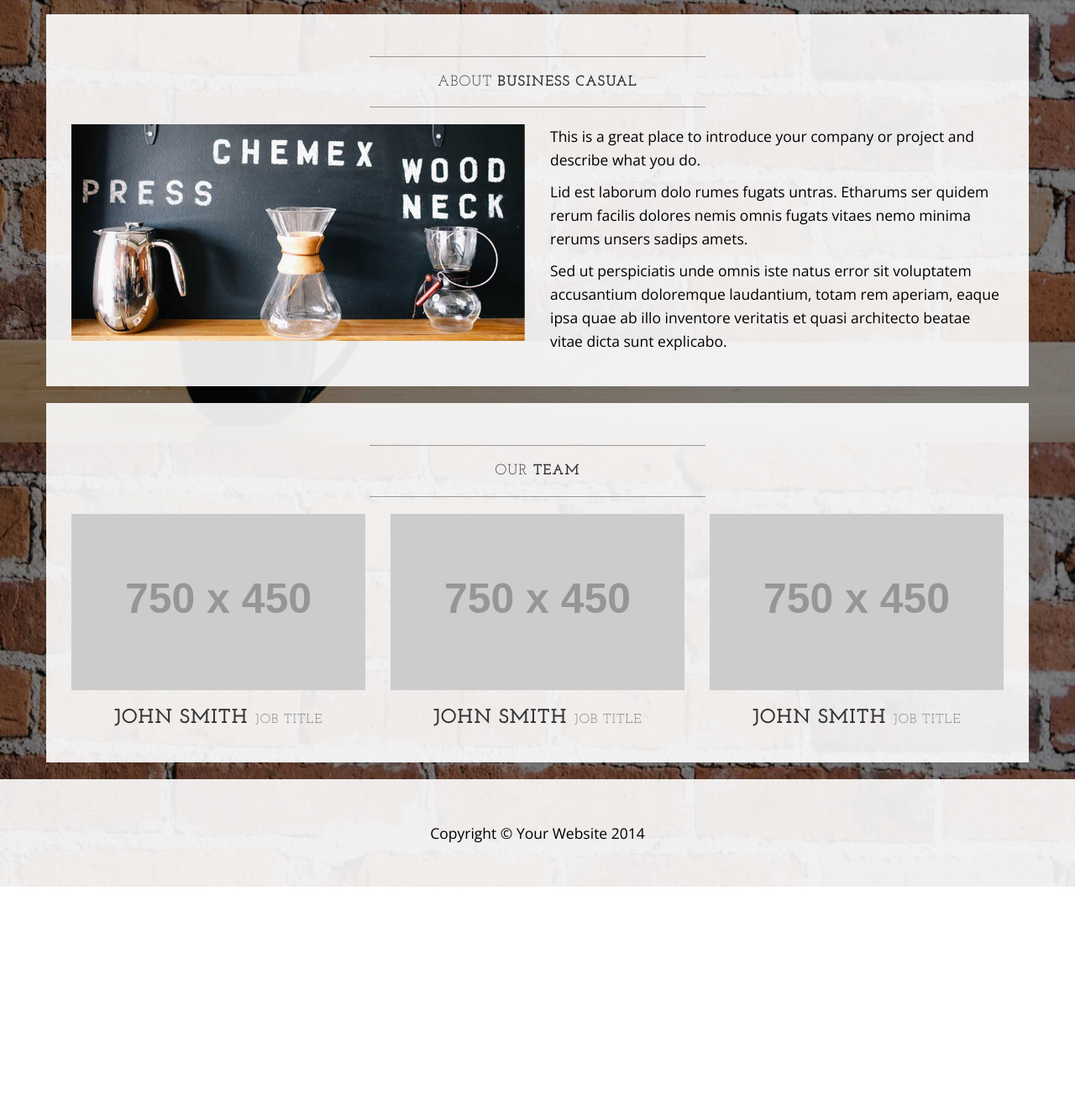
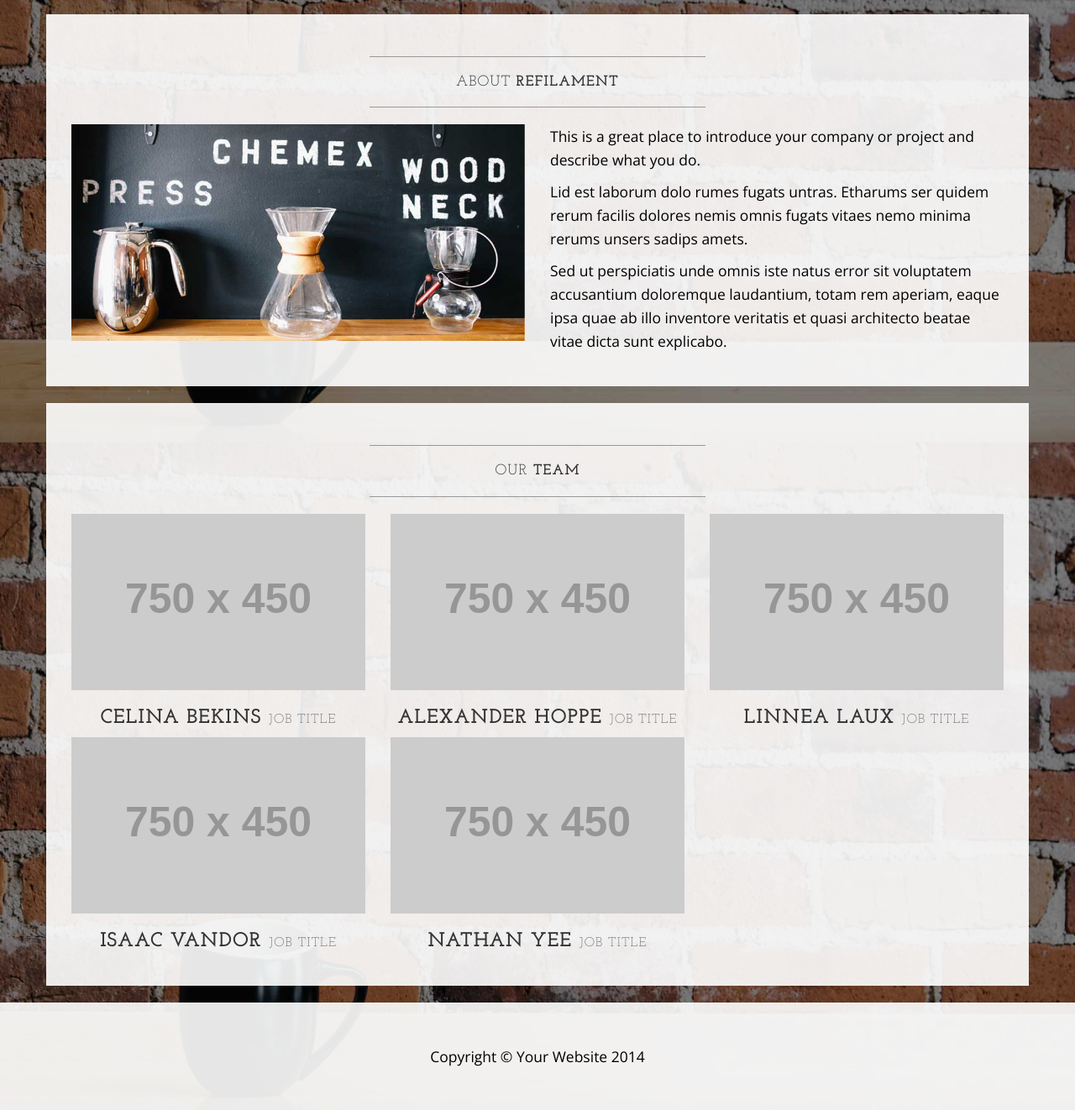
Before and after one commit to songbird175/ReFilament, a plain HTML site: page website/about.html in a window 1280 px wide. Shown: the part 273-1595 px from the top of the page at 84% size. Before the commit the page ends 1329 px from the top, so only its background shows below. Drawn offline with nearby package versions, Linux system fonts and the light colour scheme; placeholder pictures from the web are drawn by us.

Commit message:
Added team members to about page

```diff
--- a/website/about.html
+++ b/website/about.html
@@ -9,7 +9,7 @@
     <meta name="description" content="">
     <meta name="author" content="">
 
-    <title>About - Business Casual - Start Bootstrap Theme</title>
+    <title>About - ReFilament - PoE 2016</title>
 
     <!-- Bootstrap Core CSS -->
     <link href="css/bootstrap.min.css" rel="stylesheet">
@@ -18,8 +18,10 @@
     <link href="css/business-casual.css" rel="stylesheet">
 
     <!-- Fonts -->
-    <link href="https://fonts.googleapis.com/css?family=Open+Sans:300italic,400italic,600italic,700italic,800italic,400,300,600,700,800" rel="stylesheet" type="text/css">
-    <link href="https://fonts.googleapis.com/css?family=Josefin+Slab:100,300,400,600,700,100italic,300italic,400italic,600italic,700italic" rel="stylesheet" type="text/css">
+    <link href="https://fonts.googleapis.com/css?family=Open+Sans:300italic,400italic,600italic,700italic,800italic,400,300,600,700,800"
+        rel="stylesheet" type="text/css">
+    <link href="https://fonts.googleapis.com/css?family=Josefin+Slab:100,300,400,600,700,100italic,300italic,400italic,600italic,700italic"
+        rel="stylesheet" type="text/css">
 
     <!-- HTML5 Shim and Respond.js IE8 support of HTML5 elements and media queries -->
     <!-- WARNING: Respond.js doesn't work if you view the page via file:// -->
@@ -32,8 +34,8 @@
 
 <body>
 
-    <div class="brand">Business Casual</div>
-    <div class="address-bar">3481 Melrose Place | Beverly Hills, CA 90210 | 123.456.7890</div>
+    <div class="brand">ReFilament</div>
+    <div class="address-bar">PLA Filament Recycling System</div>
 
     <!-- Navigation -->
     <nav class="navbar navbar-default" role="navigation">
@@ -78,7 +80,7 @@
                 <div class="col-lg-12">
                     <hr>
                     <h2 class="intro-text text-center">About
-                        <strong>business casual</strong>
+                        <strong>ReFilament</strong>
                     </h2>
                     <hr>
                 </div>
@@ -87,8 +89,11 @@
                 </div>
                 <div class="col-md-6">
                     <p>This is a great place to introduce your company or project and describe what you do.</p>
-                    <p>Lid est laborum dolo rumes fugats untras. Etharums ser quidem rerum facilis dolores nemis omnis fugats vitaes nemo minima rerums unsers sadips amets.</p>
-                    <p>Sed ut perspiciatis unde omnis iste natus error sit voluptatem accusantium doloremque laudantium, totam rem aperiam, eaque ipsa quae ab illo inventore veritatis et quasi architecto beatae vitae dicta sunt explicabo.</p>
+                    <p>Lid est laborum dolo rumes fugats untras. Etharums ser quidem rerum facilis dolores nemis omnis fugats
+                        vitaes nemo minima rerums unsers sadips amets.</p>
+                    <p>Sed ut perspiciatis unde omnis iste natus error sit voluptatem accusantium doloremque laudantium, totam
+                        rem aperiam, eaque ipsa quae ab illo inventore veritatis et quasi architecto beatae vitae dicta sunt
+                        explicabo.</p>
                 </div>
                 <div class="clearfix"></div>
             </div>
@@ -105,19 +110,31 @@
                 </div>
                 <div class="col-sm-4 text-center">
                     <img class="img-responsive" src="http://placehold.it/750x450" alt="">
-                    <h3>John Smith
+                    <h3>Celina Bekins
                         <small>Job Title</small>
                     </h3>
                 </div>
                 <div class="col-sm-4 text-center">
                     <img class="img-responsive" src="http://placehold.it/750x450" alt="">
-                    <h3>John Smith
+                    <h3>Alexander Hoppe
                         <small>Job Title</small>
                     </h3>
                 </div>
                 <div class="col-sm-4 text-center">
                     <img class="img-responsive" src="http://placehold.it/750x450" alt="">
-                    <h3>John Smith
+                    <h3>Linnea Laux
+                        <small>Job Title</small>
+                    </h3>
+                </div>
+                <div class="col-sm-4 text-center">
+                    <img class="img-responsive" src="http://placehold.it/750x450" alt="">
+                    <h3>Isaac Vandor
+                        <small>Job Title</small>
+                    </h3>
+                </div>
+                <div class="col-sm-4 text-center">
+                    <img class="img-responsive" src="http://placehold.it/750x450" alt="">
+                    <h3>Nathan Yee
                         <small>Job Title</small>
                     </h3>
                 </div>
```
